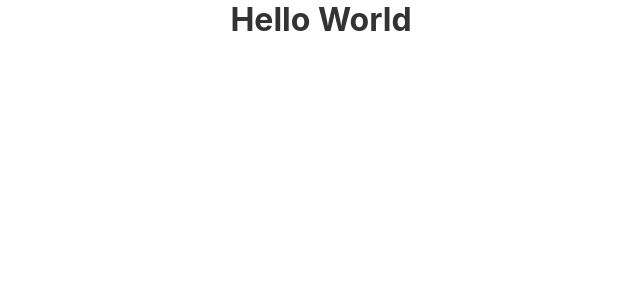
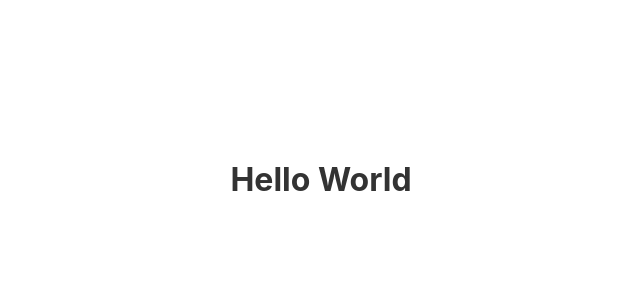
Before and after one commit to apoio-solidario/front-end, a Nuxt app: page / in a window 1280 px wide. Shown: the top 300 px of the page, without its empty margins (319-959 px from the left). Built offline with nearby package versions, Linux system fonts and the light colour scheme.

Commit message:
refactor: atualiza estilo global

```diff
--- a/assets/css/global.css
+++ b/assets/css/global.css
@@ -11,6 +11,7 @@
   /* Text Color Palette */
   --color-text-primary: #333333;
   --color-text-secondary: #666666;
+  --color-text-accent: #fff;
 
   /* Border Color Palette */
   --color-border: #e0e0e0;
@@ -23,14 +24,15 @@
   /* Spacing */
   --spacing-xs: 4px;
   --spacing-sm: 8px;
+  --spacing-sm-2: 12px;
   --spacing-md: 16px;
   --spacing-lg: 24px;
   --spacing-xl: 32px;
 
   /* Radius */
-  --border-radius-small: 4px;
-  --border-radius-medium: 8px;
-  --border-radius-large: 12px;
+  --border-radius-sm: 8px;
+  --border-radius-md: 12px;
+  --border-radius-lg: 20px;
 
   /* Shadows */
   --shadow-small: 0 1px 2px rgba(0, 0, 0, 0.1);
@@ -41,6 +43,8 @@
   --transition-fast: 0.15s;
   --transition-normal: 0.3s;
   --transition-slow: 0.5s;
+
+  --max-width: 1500px;
 }
 
 :root[data-theme="dark"] {
@@ -56,6 +60,7 @@
   /* Text Color Palette */
   --color-text-primary: #e0e0e0;
   --color-text-secondary: #b0b0b0;
+  --color-text-accent: #000;
 
   /* Border Color Palette */
   --color-border: #333333;
@@ -76,6 +81,7 @@ main {
   display: flex;
   flex-direction: column;
   align-items: center;
+  margin-top: 10rem;
 }
 
 body {
@@ -105,15 +111,15 @@ p {
 }
 
 button {
-  font-family: var(--font-family-sans);
   background-color: var(--color-primary);
   color: var(--color-background);
-  padding: var(--spacing-sm) var(--spacing-md);
+  padding: var(--spacing-sm-2) var(--spacing-xl);
   border: none;
-  border-radius: var(--border-radius-small);
+  border-radius: var(--border-radius-sm);
   cursor: pointer;
   box-shadow: var(--shadow-small);
   transition: background-color var(--transition-normal);
+  font-size: 1em;
 }
 
 button:hover {
@@ -122,4 +128,14 @@ button:hover {
 
 a {
   text-decoration: none;
+  color: var(--color-text-primary);
+  transition: color var(--transition-normal);
 }
+
+a:hover {
+  color: var(--color-primary);
+}
+
+ul {
+  list-style-type: none;
+}
```
